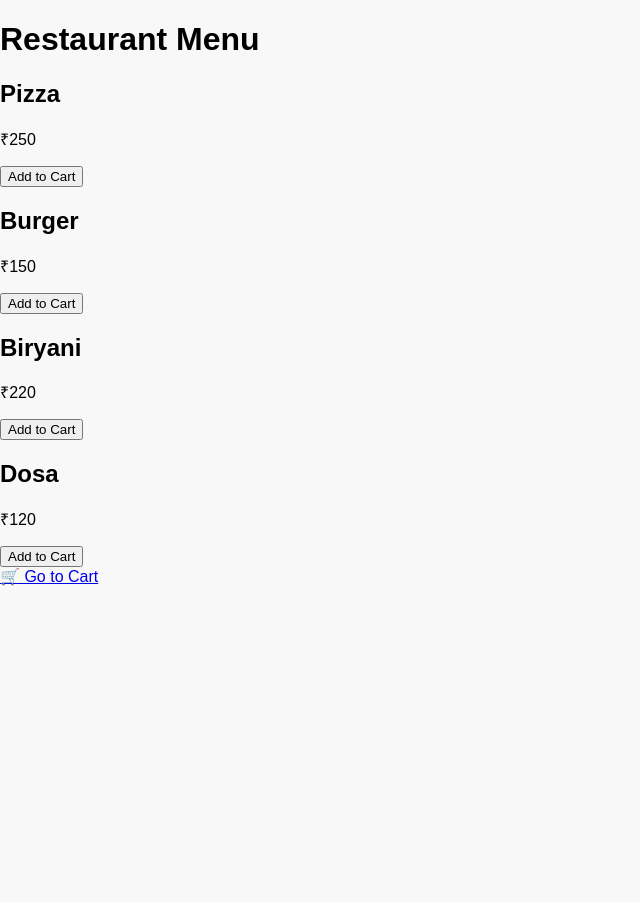
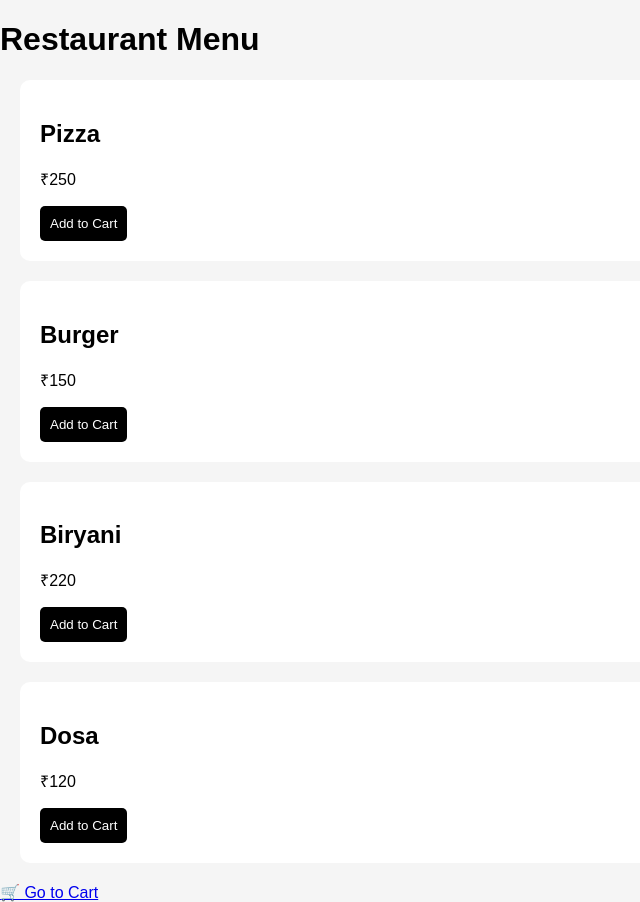
Before and after one commit to onkarpandurangbhinge-dev/onkarpandurangbhinge.dev.github.io, a plain HTML site: page menu.html in a window 1280 px wide. Shown: the whole page, without its empty margins (0-640 px from the left). Before the commit the page ends 800 px from the top, so only its background shows below. Drawn offline with Linux system fonts and the light colour scheme.

Commit message:
Update style.css

```diff
--- a/style.css
+++ b/style.css
@@ -1,7 +1,7 @@
 body{
-font-family: Arial;
+font-family:Arial;
 margin:0;
-background:#f8f8f8;
+background:#f5f5f5;
 }
 
 header{
@@ -16,10 +16,18 @@
 width:300px;
 border:none;
 border-radius:5px;
-margin-top:15px;
 }
 
-.restaurants{
+button{
+padding:10px;
+border:none;
+background:black;
+color:white;
+border-radius:5px;
+cursor:pointer;
+}
+
+.container{
 display:flex;
 flex-wrap:wrap;
 justify-content:center;
@@ -43,5 +51,20 @@
 
 .card:hover{
 transform:scale(1.05);
-transition:0.3s;
 }
+
+.menu-item{
+background:white;
+padding:20px;
+margin:20px;
+border-radius:10px;
+}
+
+.dark-mode{
+background:#121212;
+color:white;
+}
+
+.dark-mode .card{
+background:#1e1e1e;
+}
```
